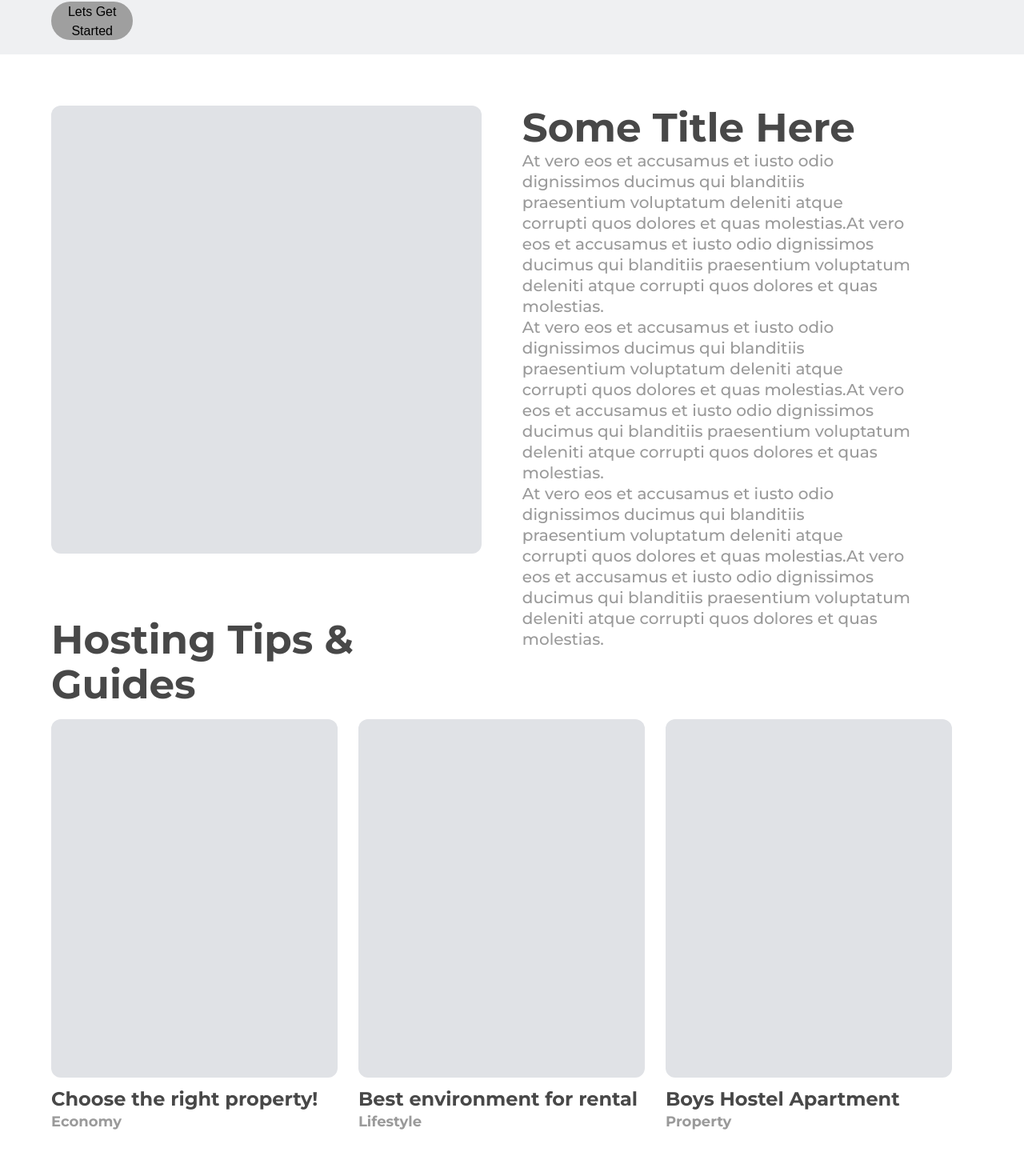
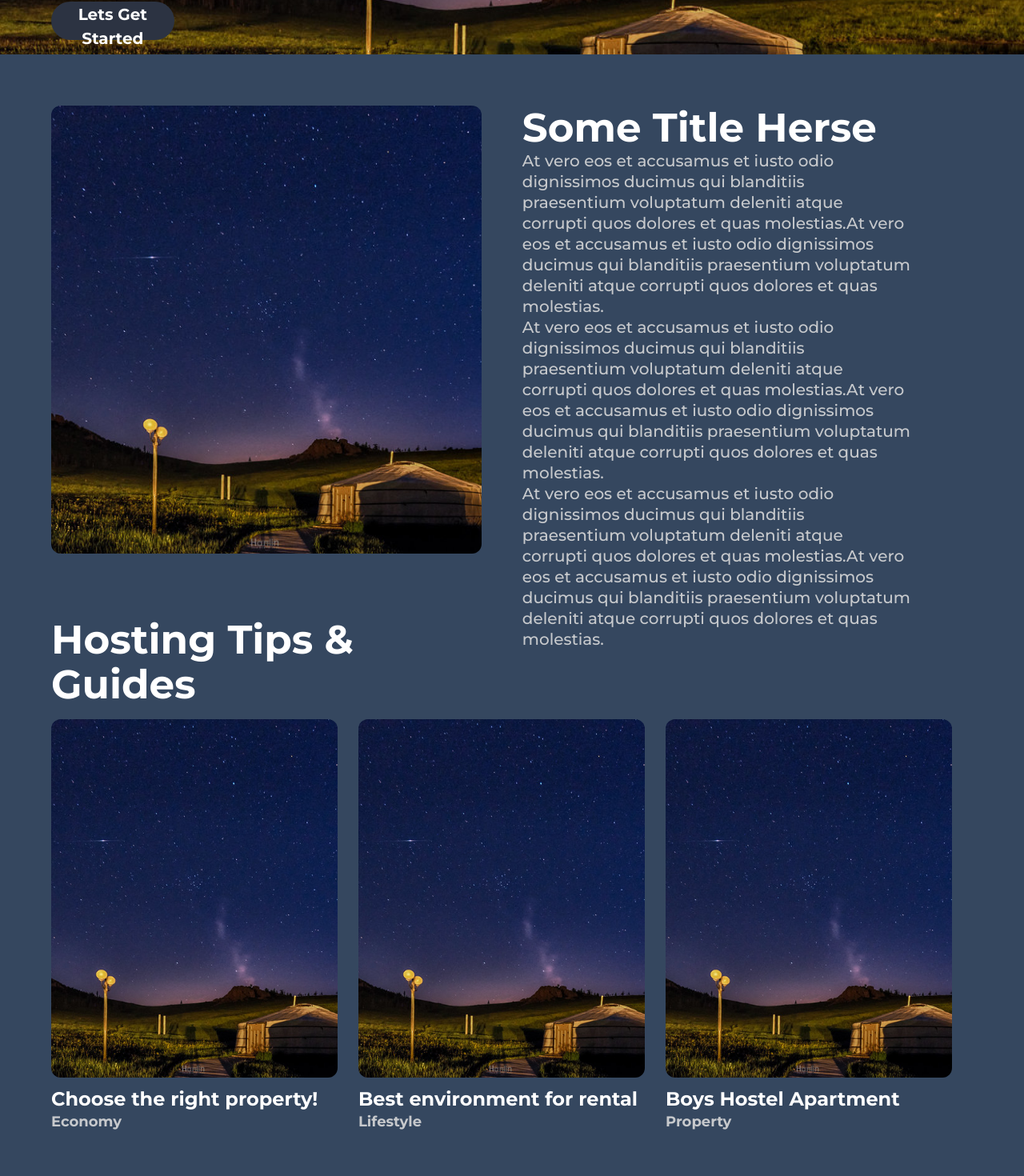
Before and after one commit to Dandarbaatar/Where-we, a React (Create React App) app in the folder Frontend/: page /hostpage in a window 1280 px wide. Shown: the part 540-2010 px from the top of the page at 80% size. Built offline with nearby package versions, Linux system fonts and the light colour scheme.

Commit message:
Barag boljindo

```diff
--- a/Frontend/src/App.css
+++ b/Frontend/src/App.css
@@ -176,6 +176,9 @@
   flex-direction: column;
   border-radius: 30px;
   background-image: url("./assets/asd.jpeg");
+  background-repeat: no-repeat;
+  background-position: center;
+  background-size: cover;
 }
 .homeCard2TopContent {
   width: 23vw;
--- a/Frontend/src/components/header.jsx
+++ b/Frontend/src/components/header.jsx
@@ -71,8 +71,8 @@ export const Header = (props) => {
                   {open && (
                     <div
                       style={{
-                        // background: "#2c3342",
-                        background: "red",
+                        background: "#2c3342",
+                        // background: "#ffff",
                         width: "160px",
                         height: "150px",
                         display: "flex",
--- a/Frontend/src/css/hostpage.css
+++ b/Frontend/src/css/hostpage.css
@@ -1,146 +1,149 @@
-.host_container{
+.host_container_dad {
+  background-color: var(--dark-prim-500);
+}
+.host_container {
   width: 100vw;
   display: flex;
   justify-content: space-evenly;
   flex-direction: column;
   gap: 8vh;
+  background-color: var(--dark-prim-500);
 }
-.host_banner{
+.host_banner {
   width: 100vw;
   height: 68vh;
-    background: #EFF0F2;
+  /* background: var(--dark-sec-500); */
+  background-color: gray;
   display: flex;
   align-items: flex-end;
+  background-image: url("../assets//asd.jpeg");
+  background-repeat: no-repeat;
+  background-size: cover;
+  background-position: center;
 }
-.Try_host{
-
+.Try_host {
   width: 38vw;
-    font-family: 'Montserrat';
+  font-family: "Montserrat";
   font-style: normal;
   font-weight: 800;
   font-size: 50px;
   line-height: 56px;
-
-    color: #484848;
-
+  color: var(--white);
 }
-.host_paragh{
+.host_paragh {
   width: 38vw;
-    font-family: 'Montserrat';
+  font-family: "Montserrat";
   font-style: normal;
   font-weight: 500;
   font-size: 20px;
   line-height: 26px;
-    color: #9A9A9A;
+  color: var(--gray);
 }
-.host_banner_inside{
+.host_banner_inside {
   width: 48vw;
   height: 36vh;
   display: flex;
   flex-direction: column;
   justify-content: space-evenly;
   align-items: center;
-
 }
-.host_button{
-    width: 8vw;
+.host_button {
+  width: 12vw;
   height: 6vh;
-    border-radius: 30px ;
+  border-radius: 30px;
   border: none;
-    background: #9f9f9f;;
+  background: var(--dark-sec-500);
   border-radius: 30px;
-
+  color: var(--white);
+  font-family: "Montserrat";
+  font-weight: 600;
+  font-size: 20px;
 }
-.host_butt{
+.host_butt {
   width: 38vw;
   height: 8vh;
 }
-.host_middle{
+.host_middle {
   width: 100vw;
   display: flex;
   align-items: center;
   flex-direction: column;
 }
-.host_middle_inside{
+.host_middle_inside {
   width: 90vw;
   height: 80vh;
   display: flex;
-
 }
-.host_card{
+.host_card {
   width: 42vw;
   height: 70vh;
   border: none;
-    background: #E0E2E6;
+  background-image: url("../assets//asd.jpeg");
+  background-repeat: no-repeat;
+  background-size: cover;
+  background-position: center;
   border-radius: 12px;
 }
-.host_row{
+.host_row {
   width: 90vw;
   height: 70vh;
   display: flex;
   flex-direction: row;
   justify-content: space-between;
 }
-.host_paraghs{
+.host_paraghs {
   height: 70vh;
   width: 44vw;
   display: flex;
   flex-direction: column;
   justify-content: space-evenly;
+  color: var(--gray);
 }
-.host_middle_footer_container{
+.host_middle_footer_container {
   display: flex;
   flex-direction: column;
-
 }
-.host_card_container{
+.host_card_container {
   display: flex;
   flex-direction: row;
   width: 90vw;
   justify-content: space-between;
-
 }
-.host_card_small{
+.host_card_small {
   width: 28vw;
-    height:56vh;
-    border: none ;
-    background: #E0E2E6;
+  height: 56vh;
+  border: none;
+  background: #e0e2e6;
+  border-radius: 12px;
+  background-image: url("../assets//asd.jpeg");
+  background-repeat: no-repeat;
+  background-size: cover;
+  background-position: center;
   border-radius: 12px;
 }
-.host_card_father{
+.host_card_father {
   height: 68vh;
   display: flex;
   flex-direction: column;
   justify-content: space-evenly;
 }
-.host_card_p{
-
+.host_card_p {
   width: 30vw;
   height: 2vh;
-
-
-font-family: 'Montserrat';
+  font-family: "Montserrat";
+  font-size: 24px;
   font-style: normal;
   font-weight: 800;
-font-size: 24px;
   line-height: 22px;
-/* identical to box height */
-
-
-color: #484848;
+  color: var(--white);
 }
-.host_card_variants{
-
+.host_card_variants {
   width: 14vw;
   height: 2.3vh;
-
-
-font-family: 'Montserrat';
+  font-family: "Montserrat";
   font-style: normal;
   font-weight: 800;
   font-size: 18px;
   line-height: 17px;
-
-color: #9A9A9A;
-
+  color: var(--gray);
 }
--- a/Frontend/src/pages/Home.jsx
+++ b/Frontend/src/pages/Home.jsx
@@ -11,7 +11,7 @@ import { SearchBar } from "../components/searchbar";
 export const Home = () => {
   const [details, setDetails] = useState([]);
   const [types, setTypes] = useState("");
-  const [img,setImg] = useState("")
+  const [img, setImg] = useState("");
 
   const arr = [1, 3, 4, 5, 6, 3, 4, 5, 6];
   useEffect(() => {
@@ -68,7 +68,7 @@ export const Home = () => {
         </div>
         <div className="homePage2Content2Cards">
           {details.map((e) => {
-            return <HomeCard image={e[0]} name={e?.apartment}  />;
+            return <HomeCard image={e[0]} name={e?.apartment} />;
           })}
         </div>
       </div>
@@ -96,6 +96,7 @@ export const Home = () => {
             <button className="homePage4ContentBtn">Become A Host</button>
           </Link>
         </div>
+        <div className="homePage4Img"></div>
       </div>
       <div className="homePage5">
         <div className="homePage2Content1">
--- a/Frontend/src/pages/Hostpage.jsx
+++ b/Frontend/src/pages/Hostpage.jsx
@@ -1,74 +1,93 @@
-import React from 'react'
-import "../css/hostpage.css"
-import {Header} from "../components/header.jsx"
-import Footer from "../components/footer.jsx"
-import { toast } from 'react-toastify'
-
+import React from "react";
+import "../css/hostpage.css";
+import { Header } from "../components/header.jsx";
+import Footer from "../components/footer.jsx";
+import { toast } from "react-toastify";
 
 function Hostpage() {
-  const user = localStorage.getItem("username")
+  const user = localStorage.getItem("username");
   const handlesubs = () => {
     if (user) {
-        window.location = "addProducts1"
-    }else {
-      toast("nevterne uu")
+      window.location = "addProducts1";
+    } else {
+      toast("nevterne uu");
     }
-  }
+  };
 
   return (
- <div>
+    <div className="host_container_dad">
       <Header />
       <div className="host_container">
-
-        <div className='host_banner'>
-                 <div className='host_banner_inside'>
-                    <div className='Try_host'>Try Hosting With Us</div>
-                    <div className='host_paragh'>At vero eos et accusamus et iusto odio dignissimos ducimus qui blanditiis praesentium voluptatum deleniti atque corrupti quos dolores et quas molestias.</div>
-                    <div className='host_butt'><button onClick={handlesubs} className='host_button'>Lets Get Started</button></div>
+        <div className="host_banner">
+          <div className="host_banner_inside">
+            <div className="Try_host">Try Hosting With Us</div>
+            <div className="host_paragh">
+              At vero eos et accusamus et iusto odio dignissimos ducimus qui
+              blanditiis praesentium voluptatum deleniti atque corrupti quos
+              dolores et quas molestias.
             </div>
-        </div>
-        <div className='host_middle'>
-            <div className='host_middle_inside'>
-                <div className='host_row'>
-                    <div className='host_card'></div>
-                  <div className='host_paraghs'>
-                    <div className='Try_host'>Some Title Here</div>
-                    <div className='host_paragh'>At vero eos et accusamus et iusto odio dignissimos ducimus qui blanditiis praesentium voluptatum deleniti atque corrupti quos dolores et quas molestias.At vero eos et accusamus et iusto odio dignissimos ducimus qui blanditiis praesentium voluptatum deleniti atque corrupti quos dolores et quas molestias.</div>
-                    <div className='host_paragh'>At vero eos et accusamus et iusto odio dignissimos ducimus qui blanditiis praesentium voluptatum deleniti atque corrupti quos dolores et quas molestias.At vero eos et accusamus et iusto odio dignissimos ducimus qui blanditiis praesentium voluptatum deleniti atque corrupti quos dolores et quas molestias.</div>
-                    <div className='host_paragh'>At vero eos et accusamus et iusto odio dignissimos ducimus qui blanditiis praesentium voluptatum deleniti atque corrupti quos dolores et quas molestias.At vero eos et accusamus et iusto odio dignissimos ducimus qui blanditiis praesentium voluptatum deleniti atque corrupti quos dolores et quas molestias.</div>
+            <div className="host_butt">
+              <button onClick={handlesubs} className="host_button">
+                Lets Get Started
+              </button>
             </div>
           </div>
         </div>
-            <div className='host_middle_footer_container'>
-                <div className='Try_host'>
-                Hosting Tips & Guides
+        <div className="host_middle">
+          <div className="host_middle_inside">
+            <div className="host_row">
+              <div className="host_card"></div>
+              <div className="host_paraghs">
+                <div className="Try_host">Some Title Herse</div>
+                <div className="host_paragh">
+                  At vero eos et accusamus et iusto odio dignissimos ducimus qui
+                  blanditiis praesentium voluptatum deleniti atque corrupti quos
+                  dolores et quas molestias.At vero eos et accusamus et iusto
+                  odio dignissimos ducimus qui blanditiis praesentium voluptatum
+                  deleniti atque corrupti quos dolores et quas molestias.
                 </div>
-                <div className='host_card_container'>
-                  <div className='host_card_father'>
-                    <div className='host_card_small'></div>
-                    <div className='host_card_p'>Choose the right property!</div>
-                    <div className='host_card_variants'>Economy</div>
+                <div className="host_paragh">
+                  At vero eos et accusamus et iusto odio dignissimos ducimus qui
+                  blanditiis praesentium voluptatum deleniti atque corrupti quos
+                  dolores et quas molestias.At vero eos et accusamus et iusto
+                  odio dignissimos ducimus qui blanditiis praesentium voluptatum
+                  deleniti atque corrupti quos dolores et quas molestias.
                 </div>
-                  <div className='host_card_father'>
-                    <div className='host_card_small'></div>
-                    <div className='host_card_p'>Best environment for rental</div>
-                    <div className='host_card_variants'>Lifestyle</div>
+                <div className="host_paragh">
+                  At vero eos et accusamus et iusto odio dignissimos ducimus qui
+                  blanditiis praesentium voluptatum deleniti atque corrupti quos
+                  dolores et quas molestias.At vero eos et accusamus et iusto
+                  odio dignissimos ducimus qui blanditiis praesentium voluptatum
+                  deleniti atque corrupti quos dolores et quas molestias.
                 </div>
-                  <div className='host_card_father'>
-                    <div className='host_card_small'></div>
-                    <div className='host_card_p'>Boys Hostel Apartment</div>
-                    <div className='host_card_variants'>Property</div>
+              </div>
+            </div>
+          </div>
+          <div className="host_middle_footer_container">
+            <div className="Try_host">Hosting Tips & Guides</div>
+            <div className="host_card_container">
+              <div className="host_card_father">
+                <div className="host_card_small"></div>
+                <div className="host_card_p">Choose the right property!</div>
+                <div className="host_card_variants">Economy</div>
+              </div>
+              <div className="host_card_father">
+                <div className="host_card_small"></div>
+                <div className="host_card_p">Best environment for rental</div>
+                <div className="host_card_variants">Lifestyle</div>
+              </div>
+              <div className="host_card_father">
+                <div className="host_card_small"></div>
+                <div className="host_card_p">Boys Hostel Apartment</div>
+                <div className="host_card_variants">Property</div>
               </div>
             </div>
           </div>
         </div>
       </div>
-    <Footer/>
+      <Footer />
     </div>
-
-
-
-  )
+  );
 }
 
-export default Hostpage
+export default Hostpage;
--- a/package.json
+++ b/package.json
@@ -1,5 +1,7 @@
 {
   "dependencies": {
+    "axios": "^1.4.0",
+    "react": "^18.2.0",
     "react-bootstrap": "^2.7.2"
   }
 }
```
Also changed, not shown: Frontend/src/css/home.css (+20 -4 lines), Frontend/src/pages/Search.jsx (+15 -7 lines), Frontend/src/assets/Filter.svg, 1 other file (tests, documents, lock files or other folders). Lines whose indentation alone changed are shown as unchanged.
